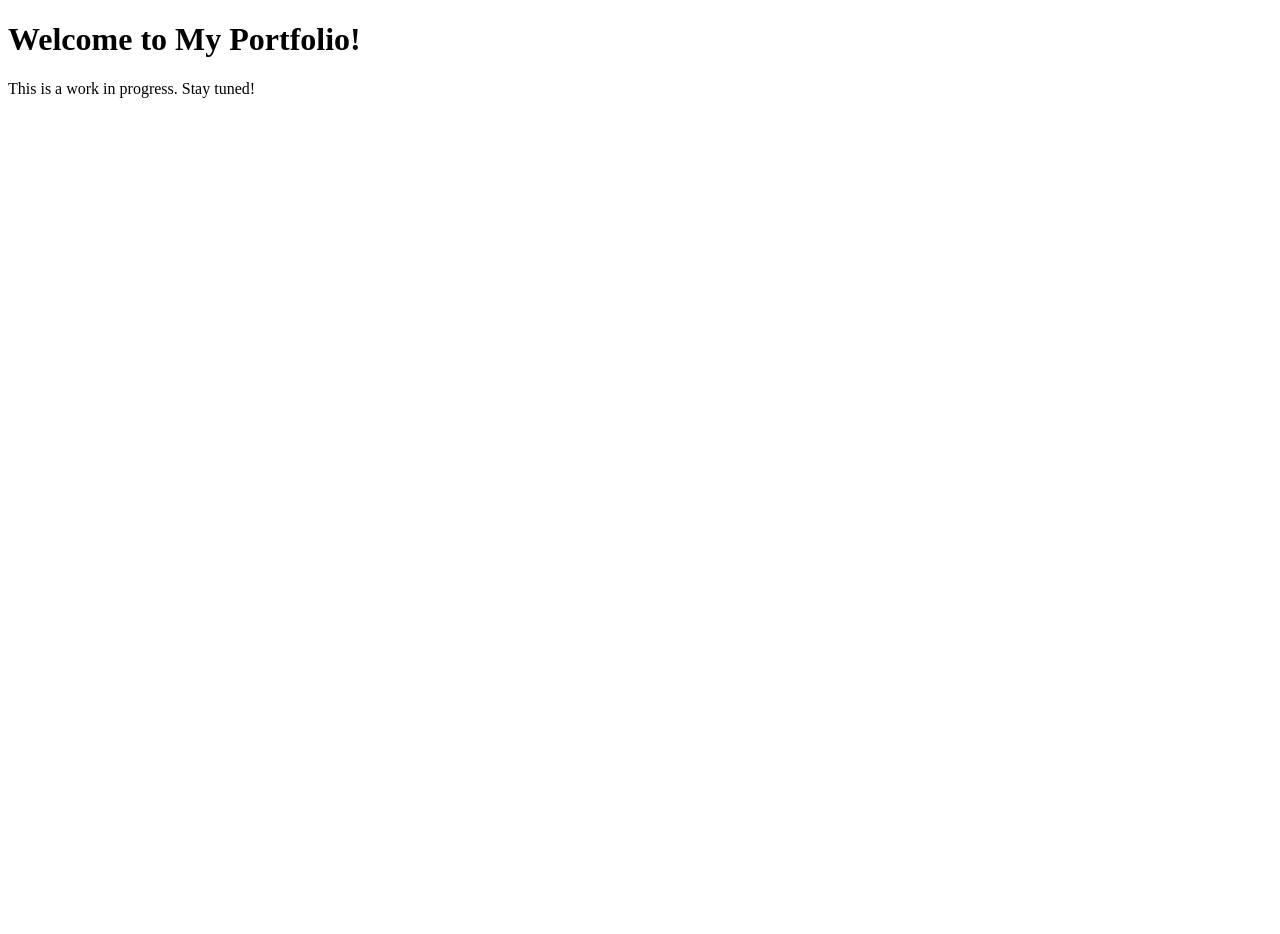
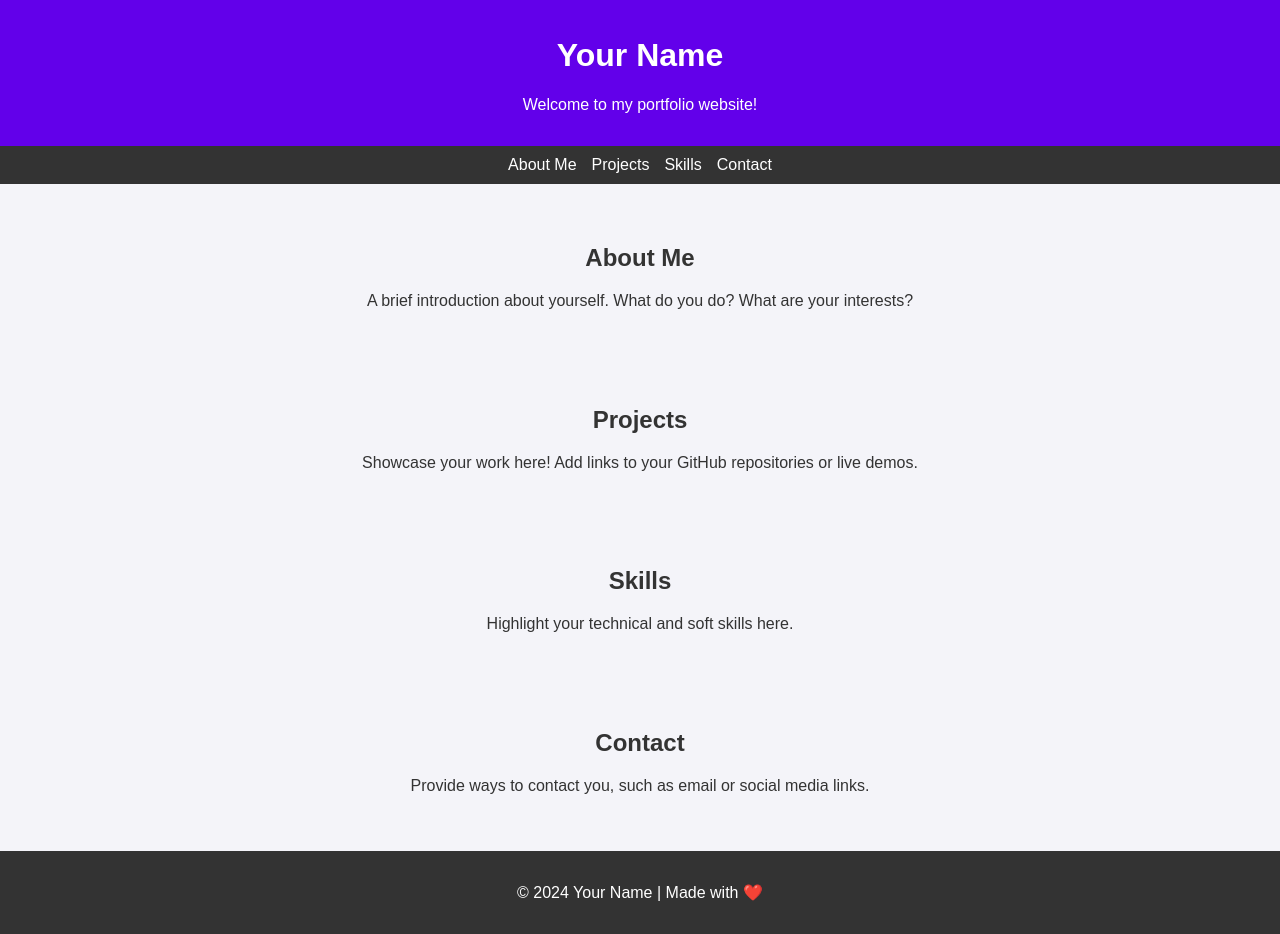
Before and after one commit to Manuela466/My_portfolio, a plain HTML site: page index.html in a window 1280 px wide. Before the commit the page ends 800 px from the top, so only its background shows below. Drawn offline with Linux system fonts and the light colour scheme.

Commit message:
Added portfolio sections

```diff
--- a/index.html
+++ b/index.html
@@ -3,10 +3,76 @@
 <head>
     <meta charset="UTF-8">
     <meta name="viewport" content="width=device-width, initial-scale=1.0">
-    <title>Portfolio</title>
+    <title>Your Name's Portfolio</title>
+    <style>
+        body {
+            font-family: Arial, sans-serif;
+            margin: 0;
+            padding: 0;
+            background-color: #f4f4f9;
+            color: #333;
+        }
+        header {
+            background: #6200ea;
+            color: #fff;
+            text-align: center;
+            padding: 1rem 0;
+        }
+        nav {
+            display: flex;
+            justify-content: center;
+            gap: 15px;
+            background: #333;
+            padding: 10px 0;
+        }
+        nav a {
+            color: white;
+            text-decoration: none;
+        }
+        .content {
+            max-width: 800px;
+            margin: 20px auto;
+            padding: 20px;
+            text-align: center;
+        }
+        footer {
+            text-align: center;
+            padding: 1rem 0;
+            margin-top: 20px;
+            background: #333;
+            color: #fff;
+        }
+    </style>
 </head>
 <body>
-    <h1>Welcome to My Portfolio!</h1>
-    <p>This is a work in progress. Stay tuned!</p>
+    <header>
+        <h1>Your Name</h1>
+        <p>Welcome to my portfolio website!</p>
+    </header>
+    <nav>
+        <a href="#about">About Me</a>
+        <a href="#projects">Projects</a>
+        <a href="#skills">Skills</a>
+        <a href="#contact">Contact</a>
+    </nav>
+    <div id="about" class="content">
+        <h2>About Me</h2>
+        <p>A brief introduction about yourself. What do you do? What are your interests?</p>
+    </div>
+    <div id="projects" class="content">
+        <h2>Projects</h2>
+        <p>Showcase your work here! Add links to your GitHub repositories or live demos.</p>
+    </div>
+    <div id="skills" class="content">
+        <h2>Skills</h2>
+        <p>Highlight your technical and soft skills here.</p>
+    </div>
+    <div id="contact" class="content">
+        <h2>Contact</h2>
+        <p>Provide ways to contact you, such as email or social media links.</p>
+    </div>
+    <footer>
+        <p>© 2024 Your Name | Made with ❤️</p>
+    </footer>
 </body>
 </html>
```
